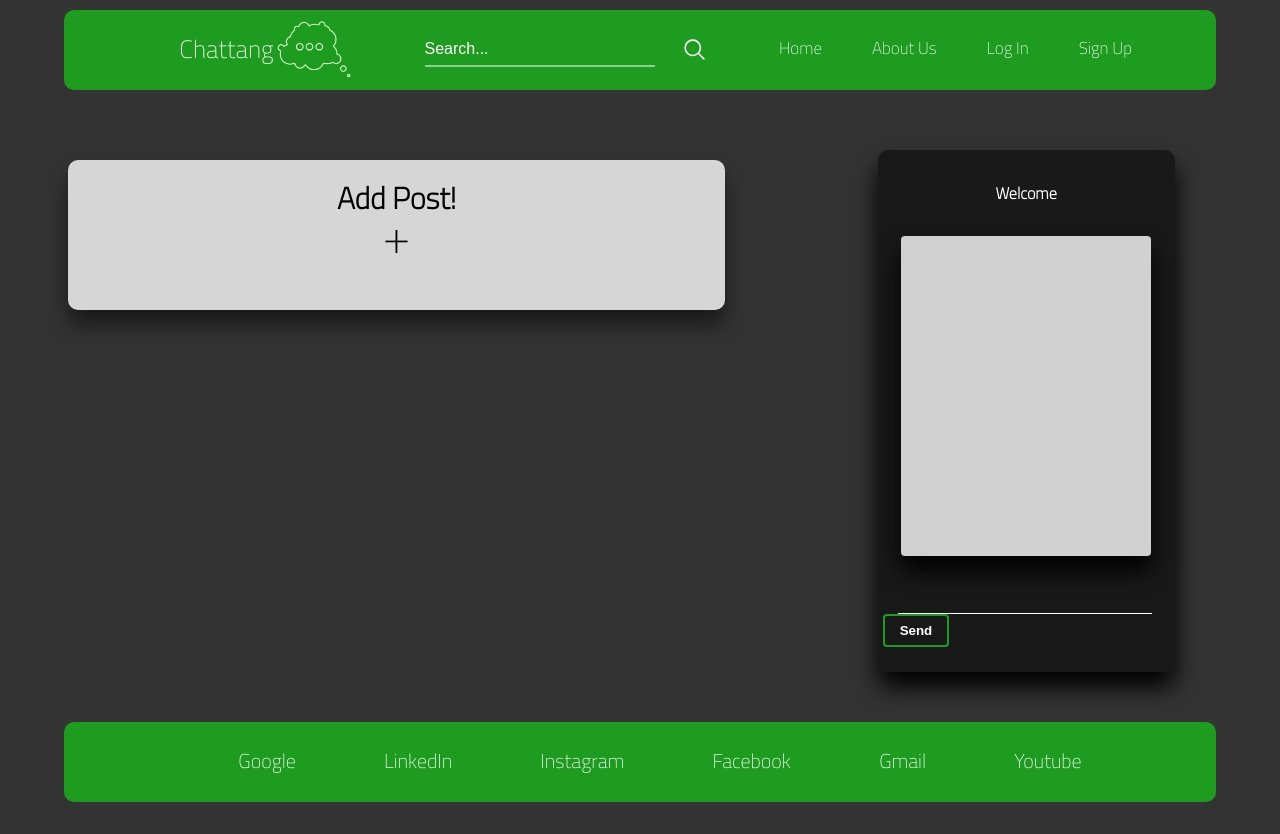
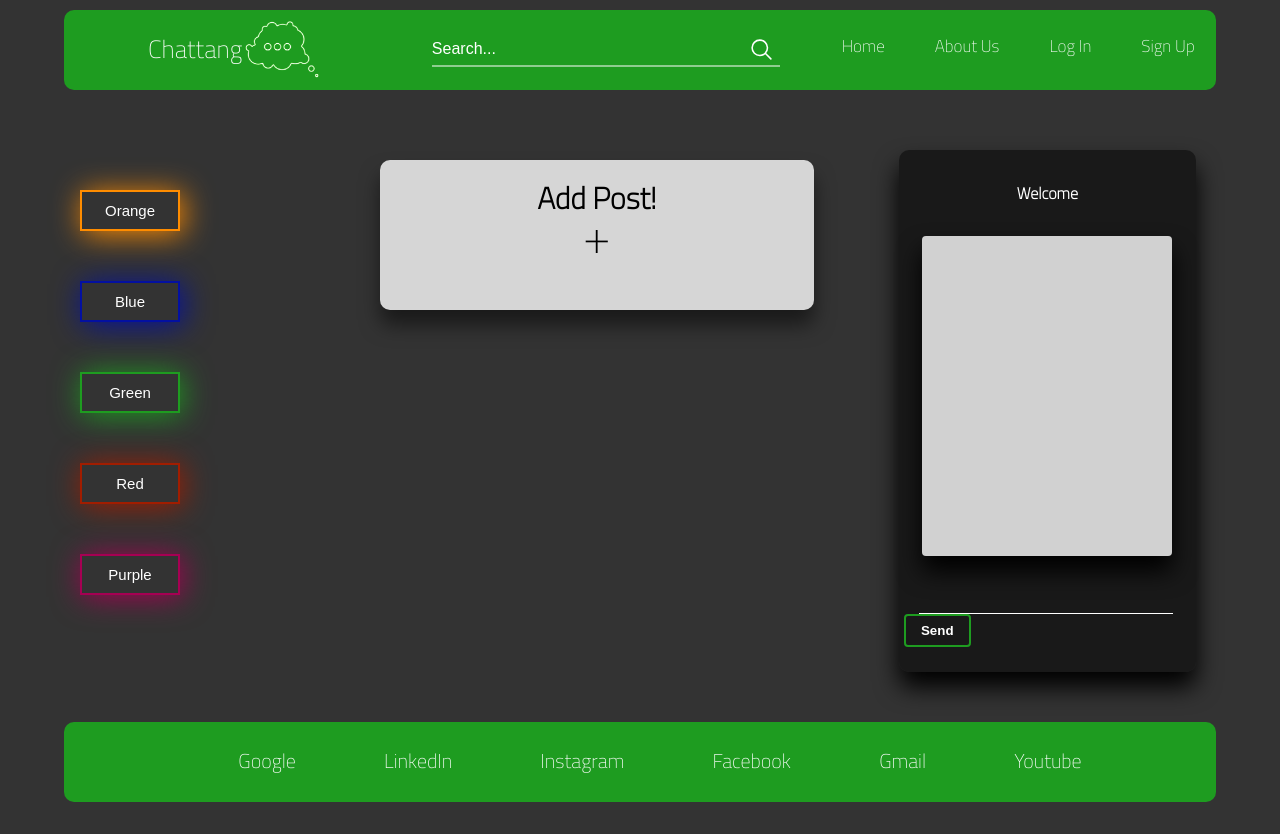
Before and after one commit to GranitDeliu1/WebProject, a PHP site: page / in a window 1280 px wide. Run offline with PHP 8.4, Linux system fonts and the light colour scheme.

Commit message:
fifth commit

```diff
--- a/css/about.css
+++ b/css/about.css
@@ -162,7 +162,6 @@ ul a:hover::after{
   font-weight: 900;
   background-color: #1e9c20;
   text-align: center;
-  /* margin: auto; */
 }
 
 /* footer */
--- a/css/style.css
+++ b/css/style.css
@@ -1,4 +1,5 @@
 body{
+    max-width: 100%;
     margin: 0;
     padding: 0;
     display: flex;
@@ -21,7 +22,7 @@ body{
     margin-top: 10px;
     background-color: #1e9c20;
     display: flex;
-    justify-content: space-around;
+    justify-content: space-between;
     border-radius: 10px;
 }
 
@@ -56,10 +57,10 @@ body{
 }
 
 #search{
-    width: 20%;
+    width: 40%;
     height: 81%;
     margin-top: 7px;
-    margin-left: 30px;
+    margin-left: 100px;
     display: flex;
     justify-content: center;
     position: relative;
@@ -138,19 +139,236 @@ ul a:hover::after{
     width: 100%;
 }
 
-/* posts and chat */
+/* Menu */
+
+a {
+    color: #fff;
+    text-decoration: none;
+  }
+
+  .p-menu1{
+      display: none;
+  }
+
+  /* Hamburger */
+  .hamburger1 {
+    height: 45px;
+    margin: 10px;
+    display: -ms-grid;
+    justify-items: center;
+    z-index: 120;
+    width: 400px;
+    float: right;
+    /* margin-right: 300px; */
+  }
+
+  .hamburger1 div {
+    background-color: rgb(61, 61, 61);
+    position: relative;
+    width: 40px;
+    height: 5px;
+    margin-top: 7px;
+    -webkit-transition: all 0.2s ease-in-out;
+    transition: all 0.2s ease-in-out;
+  }
+
+  #toggle1 {
+    display: none;
+  }
+
+  #toggle1:checked + .hamburger1 .top {
+    -webkit-transform: rotate(-45deg);
+            transform: rotate(-45deg);
+    margin-top: 22.5px;
+  }
+
+  #toggle1:checked + .hamburger1 .meat {
+    -webkit-transform: rotate(45deg);
+            transform: rotate(45deg);
+    margin-top: -5px;
+  }
+
+  #toggle1:checked + .hamburger1 .bottom {
+    -webkit-transform: scale(0);
+            transform: scale(0);
+  }
+
+  #toggle1:checked ~ .menu1 {
+    height: 100px;
+  }
+
+.menu1 {
+    background-color: #1e9c20;
+    width: 250px;
+    text-align: center;
+    height: 0px;
+    overflow: hidden;
+    z-index: 120;
+    -webkit-transition: all 0.3s ease;
+    transition: all 0.3s ease;
+  }
+
+  .link1 {
+    width: 100%;
+    margin: 0;
+    padding: 10px 0;
+    list-style-type: none;
+    text-align: center;
+    z-index: -150;
+    height: 100px;
+  }
+
+  .link1:hover {
+    background-color: #fff;
+    color: rgb(61, 61, 61);
+    -webkit-transition: all 0.3s ease;
+    transition: all 0.3s ease;
+  }
+
+  @media only screen and (max-width: 1058px){
+    body{
+        overflow-x: hidden;
+    }
+
+    #logo{
+        margin-left: 100px;
+    }
+
+    #search{
+        margin-left: 150px;
+    }
+
+    .p-menu1{
+        display: block;
+        margin-left: 100px;
+    }
+
+    .menu1{
+        margin-left: -100px;
+    }
+
+    #list{
+        display: none;
+    }
+}
+
+@media only screen and (max-width: 840px){
+    body{
+        overflow-x: hidden;
+    }
+
+    #search{
+        width: 25%;
+    }
+
+    #search a{
+        margin-left: -90px;
+    }
+
+    .menu1{
+        margin-left: -60px;
+        width: 170px;
+    }
+}
+
+@media only screen and (max-width: 637px){
+    #search{
+        display: none;
+    }
+
+    .p-menu1{
+        margin-left: 250px;
+        margin-top: 7px;
+    }
+
+    .menu1{
+        width: 200px;
+    }
+}
+
+/* colors, posts and chat */
 
 #main-part{
     display: flex;
-    justify-content: space-around;
+    justify-content: space-evenly;
     margin-top: 50px;
 }
 
+#colors{
+    height: 400px;
+    margin-left: 80px;
+}
+
+#colors button{
+    width: 100px;
+    display: block;
+    margin-top: 50%;
+    padding: 10px;
+    outline: none;
+    color: white;
+    font-size: 15px;
+}
+
+#colors button:nth-child(1){
+    background-color: inherit;
+    border: 2px solid darkorange;
+    box-shadow: 3px 3px 30px darkorange;
+    transition: 0.5s;
+}
+
+#colors button:nth-child(2){
+    background-color: inherit;
+    border: 2px solid #0310a1;
+    box-shadow: 3px 3px 30px #0310a1;
+    transition: 0.5s;
+}
+
+#colors button:nth-child(3){
+    background-color: inherit;
+    border: 2px solid #1e9c20;
+    box-shadow: 2px 2px 30px #1e9c20;
+    transition: 0.5s;
+}
+
+#colors button:nth-child(4){
+    background-color: inherit;
+    border: 2px solid #a11d00;
+    box-shadow: 2px 2px 30px #a11d00;
+    transition: 0.5s;
+}
+
+#colors button:nth-child(5){
+    background-color: inherit;
+    border: 2px solid #a60053;
+    box-shadow: 2px 2px 30px #a60053;
+    transition: 0.5s;
+}
+
+#colors button:nth-child(1):hover{
+    background-color: darkorange;
+}
+
+#colors button:nth-child(2):hover{
+    background-color: #0310a1;
+}
+
+#colors button:nth-child(3):hover{
+    background-color: #1e9c20;
+}
+
+#colors button:nth-child(4):hover{
+    background-color: #a11d00;
+}
+
+#colors button:nth-child(5):hover{
+    background-color: #a60053;
+}
+
 #main-posts{
-    width: 57%;
+    width: 50%;
     height: auto;
     margin-top: 10px;
-    margin-left: 47px;
+    margin-left: 200px;
 }
 
 #posts{
@@ -219,7 +437,6 @@ ul a:hover::after{
 }
 
 #usermsg {
-    flex: 1;
     height: 30px;
     width: 250px;
     margin-left: 20px;
@@ -258,6 +475,37 @@ ul a:hover::after{
     text-align: center;
 }
 
+@media only screen and (max-width: 1058px){
+    #main-part{
+        margin-top: 100px;
+    }
+
+    #wrapper{
+        max-width: 110%;
+    }
+
+    #chatbox{
+        max-width: 250px;
+    }
+
+    #usermsg{
+        width: 200px;
+    }
+}
+
+@media only screen and (max-width: 840px){
+    #usermsg{
+        width: 140px;
+    }
+}
+
+@media only screen and (max-width: 637px){
+    #usermsg{
+        width: 96px;
+    }
+}
+
+
 /* footer */
 
 #footer{
@@ -272,7 +520,7 @@ ul a:hover::after{
     border-radius: 10px;
 }
 
-#list2{
+#list1{
     width: 80%;
     height: 81%;
     justify-content: center;
@@ -291,3 +539,11 @@ ul a:hover::after{
     list-style-type: none;
     margin-top: 1.5%;
 }
+
+@media only screen and (max-width: 637px){
+    #ul1{
+        font-size: 14px;
+        margin-right: 40px;
+        margin-top: 20px;
+    }
+}
--- a/index.html
+++ b/index.html
@@ -12,7 +12,14 @@
     <link href="https://fonts.googleapis.com/css2?family=Titillium+Web:wght@200&display=swap" rel="stylesheet">
     <script type="module" src="https://unpkg.com/ionicons@5.5.2/dist/ionicons/ionicons.esm.js"></script>
     <script nomodule src="https://unpkg.com/ionicons@5.5.2/dist/ionicons/ionicons.js"></script>
+    <script src="https://ajax.googleapis.com/ajax/libs/jquery/3.5.1/jquery.min.js"></script>
+    <script src="https://unpkg.com/sweetalert/dist/sweetalert.min.js"></script>
 </head>
+    <style>
+        .main-div2{
+            background-color: red;
+        }
+    </style>
 <body>
     <div id="main-div">
         <div id="nav-bar">
@@ -24,15 +31,40 @@
             </div>
             <div id="list">
                 <ul>
-                    <a href="index.html"><li>Home</li></a>
-                    <a href="about.html"><li>About Us</li></a>
-                    <a href="Login.html"><li>Log In</li></a>
-                    <a href="SignUP.html"><li>Sign Up</li></a>
+                    <a href="index.html?" onsubmit="return false"><li>Home</li></a>
+                    <a href="about.html?" onsubmit="return false"><li>About Us</li></a>
+                    <a href="Login.html?" onsubmit="return false"><li>Log In</li></a>
+                    <a href="SignUP.html?" onsubmit="return false"><li>Sign Up</li></a>
                 </ul>
             </div>
+            <!-- <div id="list2"> -->
+                <section class="p-menu1">
+                    <nav id="navbar" class="navigation" role="navigation">
+                      <input id="toggle1" type="checkbox" />
+                      <label class="hamburger1" for="toggle1">
+                        <div class="top"></div>
+                        <div class="meat"></div>
+                        <div class="bottom"></div>
+                      </label>
+
+                      <nav class="menu1">
+                            <a class="link1" href="index.html"><li>Home</li></a>
+                            <a class="link1" href="about.html"><li>About Us</li></a>
+                            <a class="link1" href="Login.html"><li>Log In</li></a>
+                            <a class="link1" href="SignUP.html"><li>Sign Up</li></a>
+                      </nav>
+                  </nav>
+                  </section>
         </div>
 
         <div id="main-part">
+            <div id="colors">
+                <button class="color-btn" data-color="darkorange">Orange</button>
+                <button class="color-btn" data-color="#0310a1">Blue</button>
+                <button class="color-btn" data-color="#1e9c20">Green</button>
+                <button class="color-btn" data-color="#a11d00">Red</button>
+                <button class="color-btn" data-color="#a60053">Purple</button>
+            </div>
             <div id="main-posts">
                 <div id="posts">
                     <a href="#" id="add_posts">+</a>
@@ -56,7 +88,7 @@
             </div>
         </div>
         <div id="footer">
-            <div id="list2">
+            <div id="list1">
                 <ul id="ul1">
                     <a href=""><li>Google</li></a>
                     <a href=""><li>LinkedIn</li></a>
--- a/js/script.js
+++ b/js/script.js
@@ -0,0 +1,34 @@
+window.addEventListener('DOMContentLoaded', function() {
+    var cookieValue = getCookie('backgroundColor'),
+        btns = document.querySelectorAll('.color-btn');
+
+    if (cookieValue) {
+      setBackgroundColor(cookieValue);
+    }
+
+    Array.from(btns).forEach(function(btn) {
+      btn.addEventListener('click', function() {
+        var color = this.getAttribute('data-color');
+        setBackgroundColor(color);
+      });
+    });
+  });
+
+  function setBackgroundColor(color) {
+    document.getElementById("nav-bar").style.backgroundColor = color;
+    document.getElementById("footer").style.backgroundColor = color;
+    setCookie('backgroundColor', color);
+  }
+
+  function getCookie(name) {
+    var cookies = document.cookie.split(';'),
+        cookie = cookies.find(function(str) { return str.indexOf(name + '=') === 0; });
+    if (cookie) {
+      return cookie.split('=')[1];
+    }
+    return null;
+  }
+
+  function setCookie(name, value) {
+    document.cookie = name + '=' + value;
+  }
```
Also changed, not shown: Login.html (+6 -4 lines), about.html (+10 -9 lines), js/about.js (+31 -25 lines), js/singup.js (added, +34 -0 lines).
